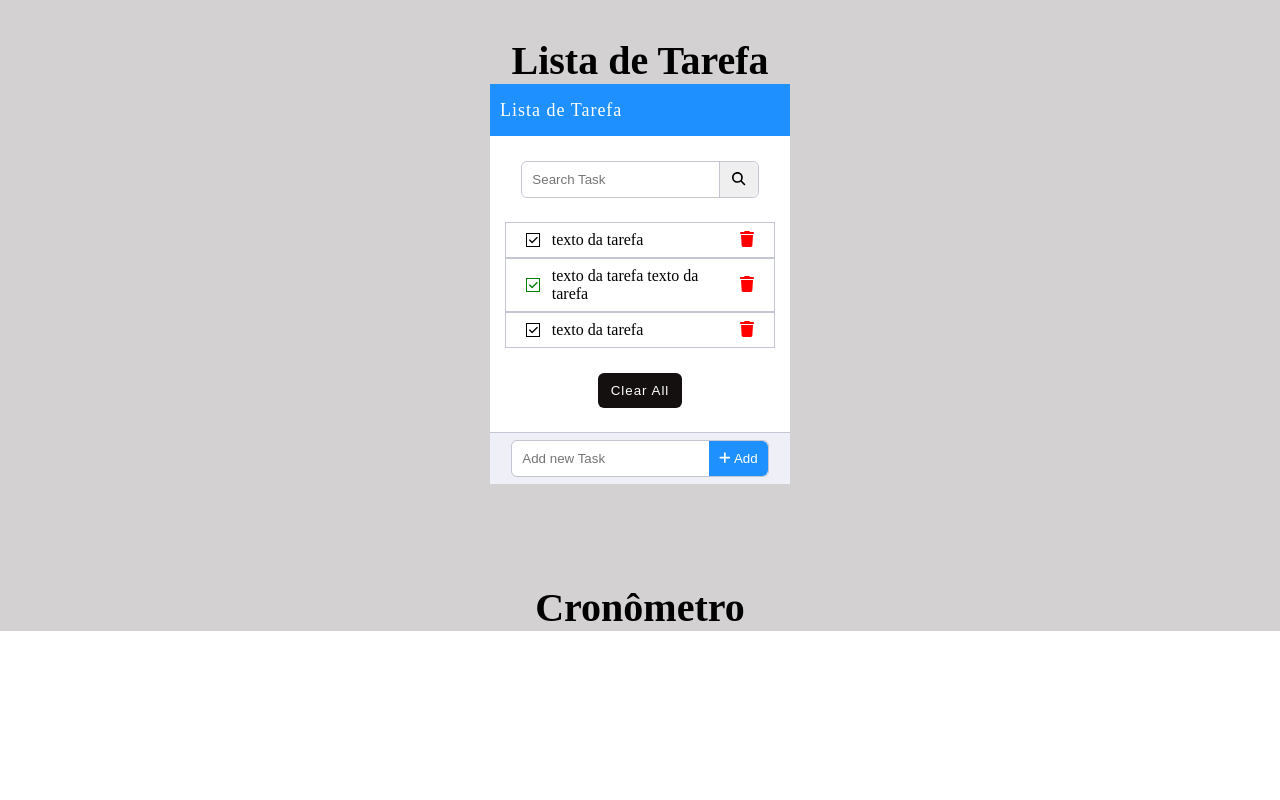
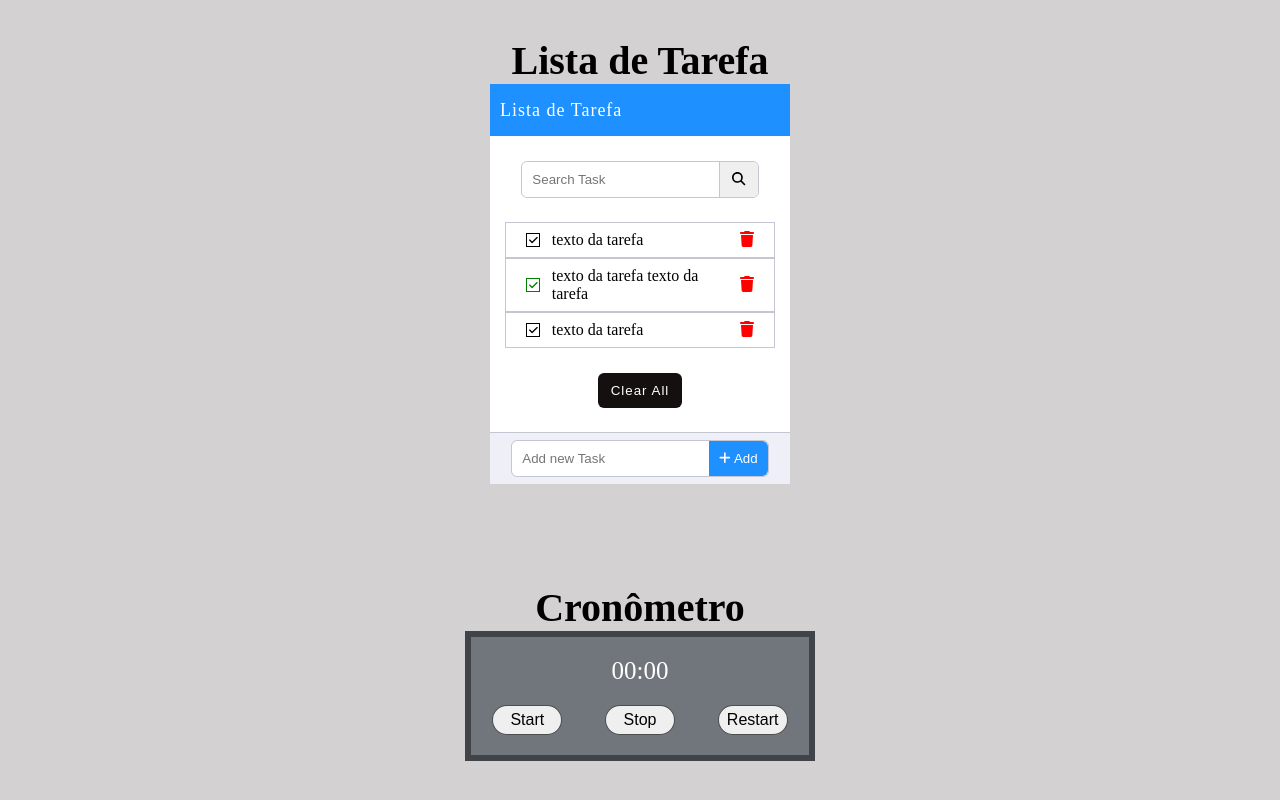
Before and after one commit to jose-eduardo-00/exercicio-logica, a React (Vite) app: page / in a window 1280 px wide. Shown: the part 510-1310 px from the top of the page. Before the commit the page ends 1141 px from the top, so only its background shows below. Built offline with nearby package versions, Linux system fonts and the light colour scheme.

Commit message:
estilo do cronometro adicionado

```diff
--- a/src/components/stopwatch/stopwatch.css
+++ b/src/components/stopwatch/stopwatch.css
@@ -0,0 +1,41 @@
+.container {
+    display: flex;
+    flex-direction: column;
+    align-items: center;
+}
+
+.container h1 {
+    font-size: 40px;
+}
+
+.container .stopwatch {
+    width: 350px;
+    height: 130px;
+    background-color: #71757c;
+    border: 6px solid #404347;
+    display: flex;
+    flex-direction: column;
+    align-items: center;
+    justify-content: space-evenly;
+}
+
+.container .stopwatch p {
+    font-size: 25px;
+    color: #fff;
+}
+
+.container .stopwatch .stopwatch-options {
+    width: 100%;
+    display: flex;
+    justify-content: space-around;
+    align-items: center;
+}
+
+.container .stopwatch .stopwatch-options button {
+    font-size: 16px;
+    width: 70px;
+    height: 30px;
+    border: 1px solid #000000ab;
+    border-radius: 15px;
+    cursor: pointer;
+}
--- a/src/components/stopwatch/stopwatch.jsx
+++ b/src/components/stopwatch/stopwatch.jsx
@@ -4,6 +4,14 @@ const Stopwatch = () => {
     return (
         <section className="container">
             <h1>Cronômetro</h1>
+            <section className='stopwatch'>
+                <p>00:00</p>
+                <div className='stopwatch-options'>
+                    <button>Start</button>
+                    <button>Stop</button>
+                    <button>Restart</button>
+                </div>
+            </section>
         </section>
     )
 }
--- a/src/pages/home/home.css
+++ b/src/pages/home/home.css
@@ -4,4 +4,5 @@
     display: flex;
     flex-direction: column;
     gap: 100px;
+    padding-bottom: 50px;
 }
```
